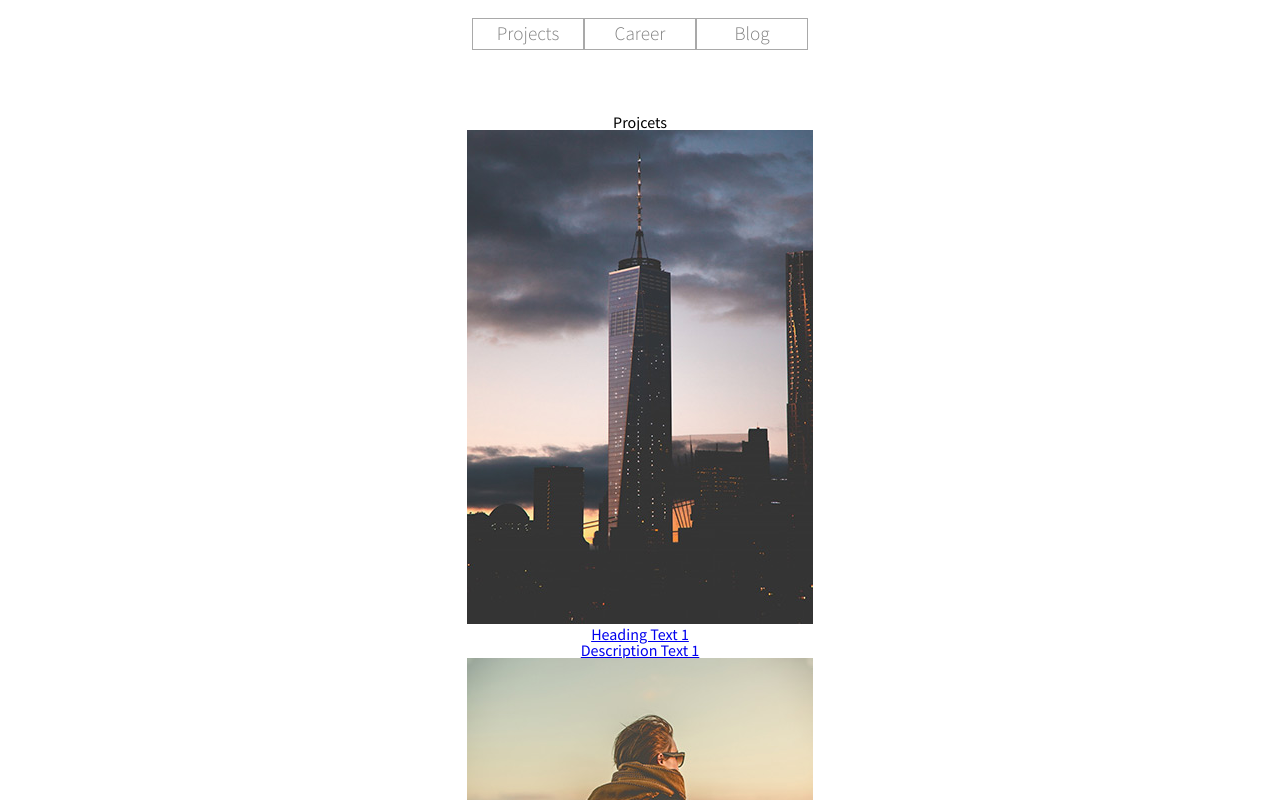
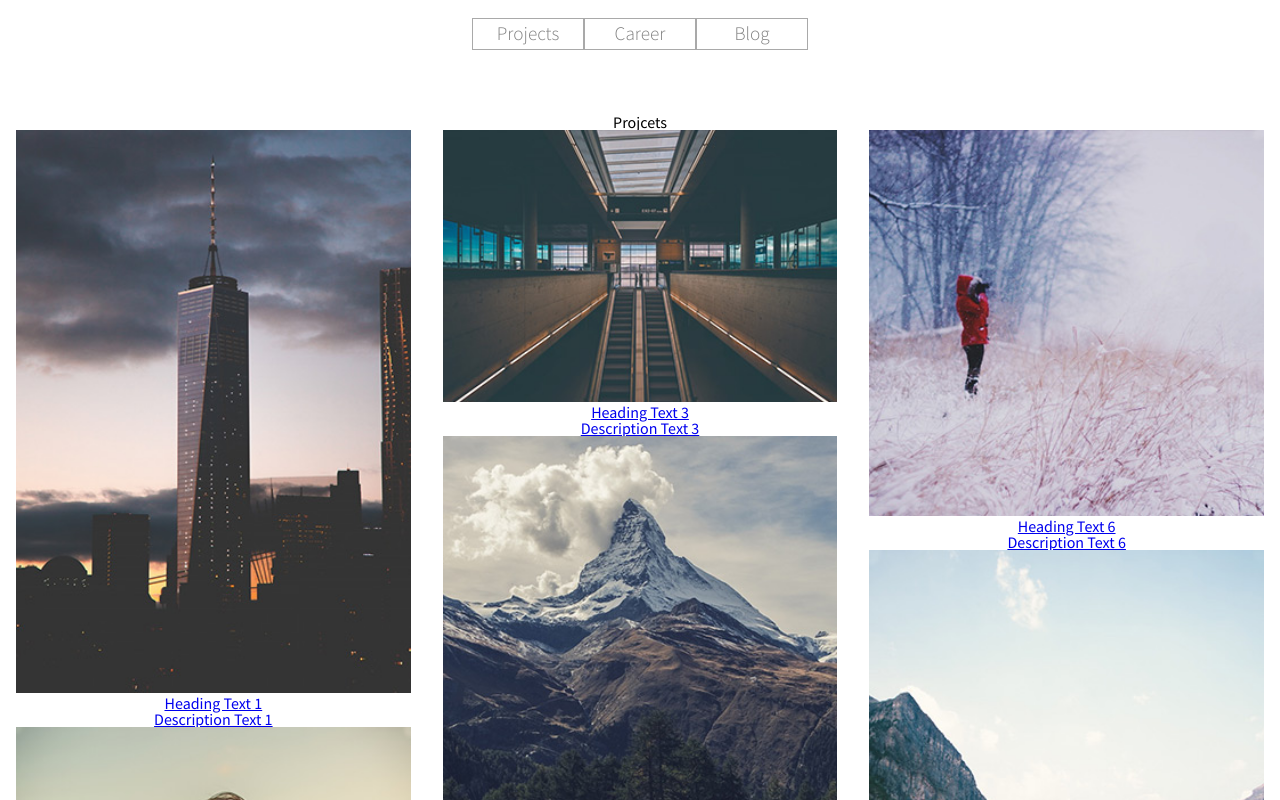
Before and after one commit to daengdaengLee/portfolio, a Vue app: page /#/ in a window 1280 px wide. Shown: the part 460-1260 px from the top of the page. Built offline with nearby package versions, Linux system fonts and the light colour scheme; the HTML template or start-up script is replaced by a standard one.

Commit message:
thumbnail section 디자인 작업

```diff
--- a/src/components/PortfolioThumbnail.vue
+++ b/src/components/PortfolioThumbnail.vue
@@ -37,4 +37,7 @@ export default {
 </script>
 
 <style scoped>
+.PortfolioThumbnail article img {
+  width: 100%;
+}
 </style>
--- a/src/components/PortfolioThumbnailColumn.vue
+++ b/src/components/PortfolioThumbnailColumn.vue
@@ -31,4 +31,7 @@ export default {
 </script>
 
 <style scoped>
+.PortfolioThumbnailColumn {
+  margin: 0 1rem 0 1rem;
+}
 </style>
--- a/src/components/PortfolioThumbnails.vue
+++ b/src/components/PortfolioThumbnails.vue
@@ -1,6 +1,7 @@
 <template>
   <div class="PortfolioThumbnails">
     <portfolio-thumbnail-column
+      class="PortfolioThumbnailColumn"
       v-for="(infos, index) in thumbnailsInfo"
       :key="index"
       :thumbnails-info="infos"
@@ -22,5 +23,11 @@ export default {
 };
 </script>
 
-<style>
+<style scoped>
+.PortfolioThumbnails {
+  display: flex;
+}
+.PortfolioThumbnails .PortfolioThumbnailColumn {
+  flex-grow: 1;
+}
 </style>
```
